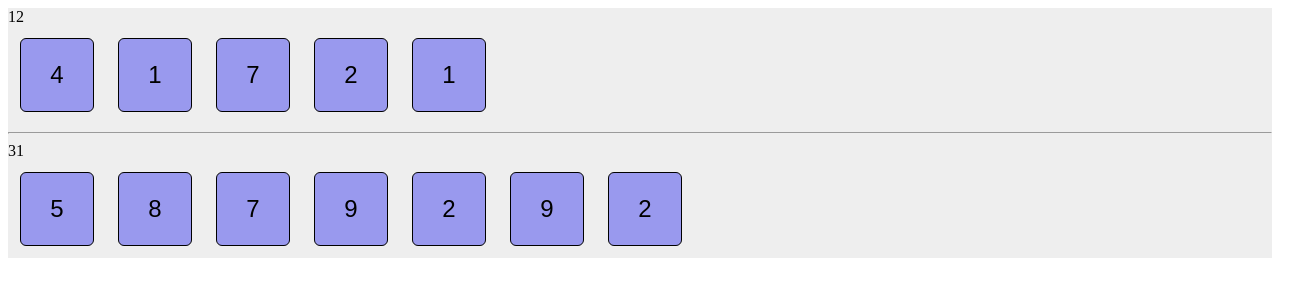
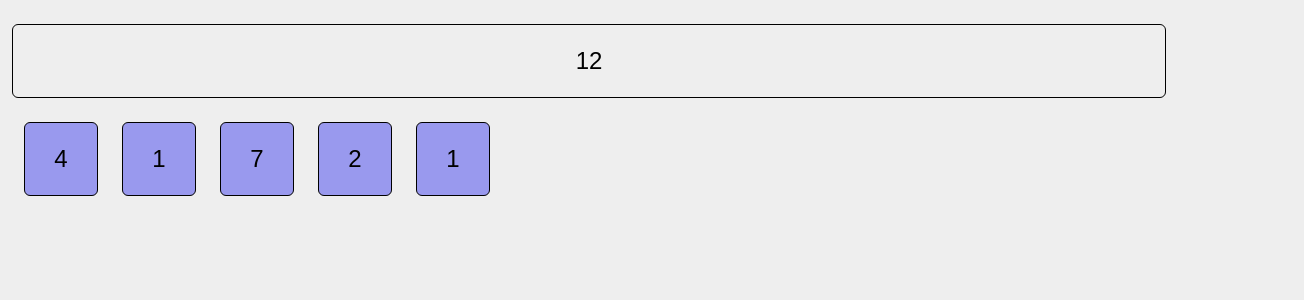
Before and after one commit to IdahoEv/number-game, a React app: page / in a window 1280 px wide. Shown: the top 300 px of the page, 1304 px wide, since content can reach past the window. Built offline with nearby package versions, Linux system fonts and the light colour scheme.

Commit message:
Initial styling

```diff
--- a/src/components/App.js
+++ b/src/components/App.js
@@ -9,8 +9,8 @@ class App extends React.Component {
     return (
       <div>
         <Game numberCount={ 5 }/>
-        <hr />
-        <Game numberCount={ 7 }/>
+        {/* <hr />
+        <Game numberCount={ 7 }/> */}
       </div>
     );
   }
--- a/src/components/Game.js
+++ b/src/components/Game.js
@@ -24,8 +24,8 @@ class Game extends React.Component {
   }
   render() {
     return (
-      <div>
-        <div id='target'>{ this.target }</div>
+      <div id="game">
+        <div className='target'>{ this.target }</div>
         <RandomNumbersPanel randomNumbers={ this.randomNumbers }/>
       </div>
     );
--- a/src/styles/index.scss
+++ b/src/styles/index.scss
@@ -1,20 +1,30 @@
 $color1: #eee;
 
 
-#root {
+body {
   background-color: $color1;
+  width: 100vw;
+  height: 100vh;
+  border: 0;
+  margin: 0;
+  padding: .5em;
+  font-family: sans-serif;
+  font-size: 24px;
 }
-.number {
-  font-family: sans-serif;
-  width: 3em;
+.target, .number {
   height: 3em;
   line-height: 3em;
+  text-align: center;
   display: inline-block;
   border: 1px solid black;
   border-radius: .25em;
   margin: .5em;
-  font-size: 24px;
-  text-align: center;
-  vertical-align: middle;
+}
+.target {
+  width: 90%;
+  margin: .5em auto;
+}
+.number {
+  width: 3em;
   background-color: #99e;
 }
```
